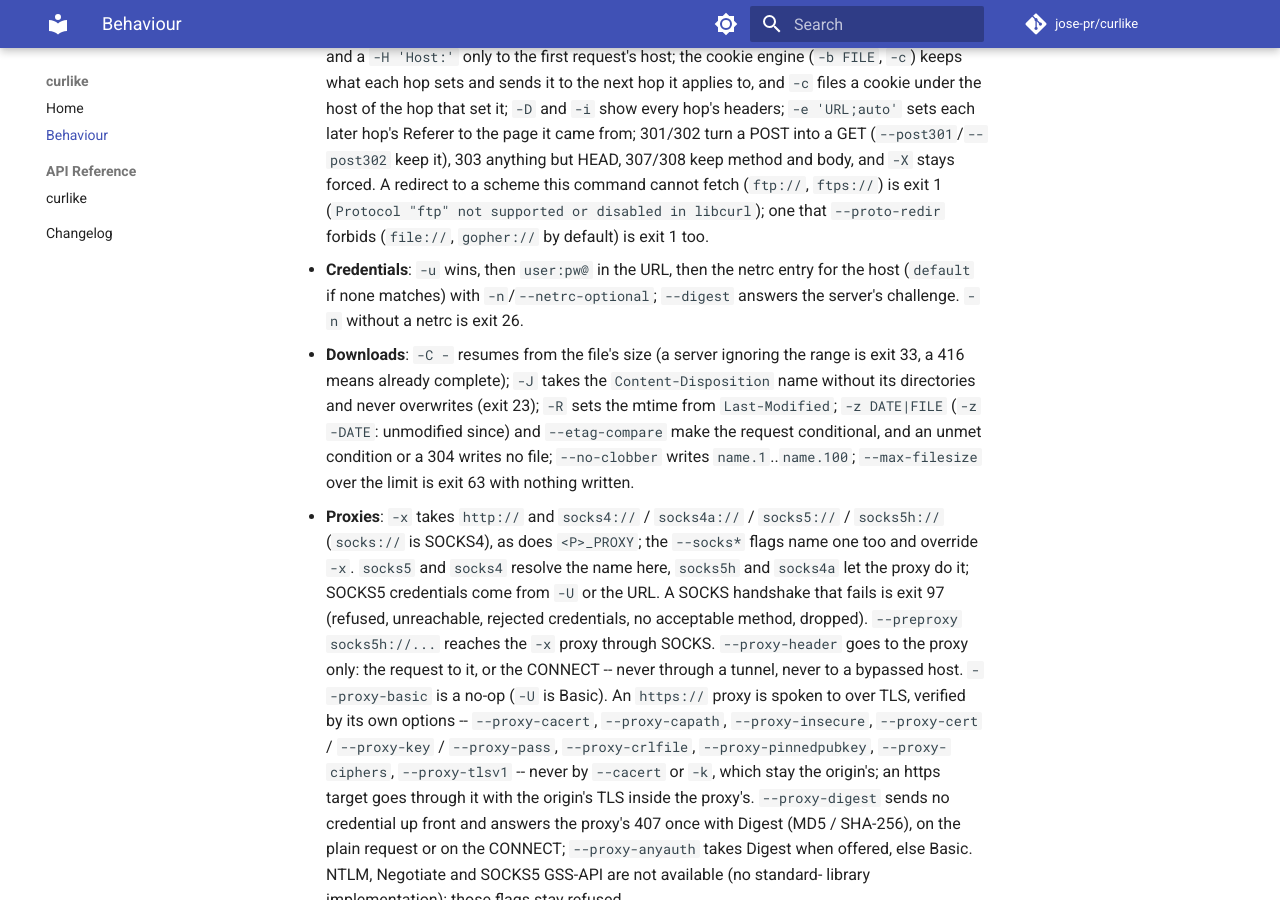
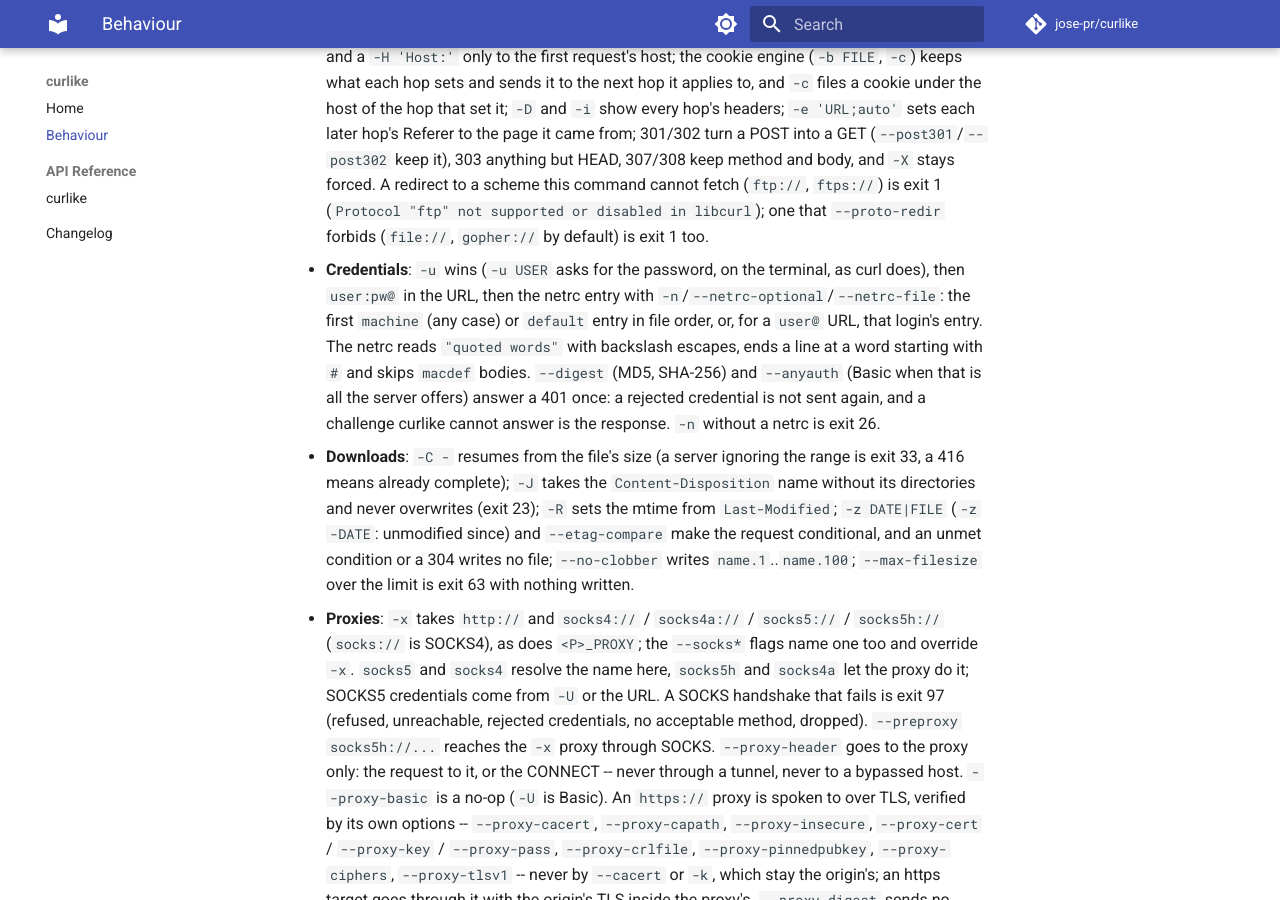
Before and after one commit to jose-pr/curlike, an MkDocs documentation site: the page built from docs/behaviour.md, in a window 1280 px wide and 900 px high, scrolled down 1413 px. Built offline with MkDocs 1.6.1 and Material for MkDocs 9.7.7, drawn with Linux system fonts in a browser that asks for light colours; comment, search, counter and statistics services are not loaded; some of the changed text lies outside the part shown.

Commit message:
docs: Digest, netrc and -u in the behaviour notes; version 0.1.0.dev9

```diff
--- a/docs/behaviour.md
+++ b/docs/behaviour.md
@@ -65,9 +65,15 @@
     exit 1 (`Protocol "ftp" not supported or disabled in libcurl`); one that
     `--proto-redir` forbids (`file://`, `gopher://` by default) is exit 1
     too.
-  - **Credentials**: `-u` wins, then `user:pw@` in the URL, then the netrc entry
-    for the host (`default` if none matches) with `-n`/`--netrc-optional`;
-    `--digest` answers the server's challenge. `-n` without a netrc is exit 26.
+  - **Credentials**: `-u` wins (`-u USER` asks for the password, on the
+    terminal, as curl does), then `user:pw@` in the URL, then the netrc entry
+    with `-n`/`--netrc-optional`/`--netrc-file`: the first `machine` (any case)
+    or `default` entry in file order, or, for a `user@` URL, that login's
+    entry. The netrc reads `"quoted words"` with backslash escapes, ends a line
+    at a word starting with `#` and skips `macdef` bodies. `--digest` (MD5,
+    SHA-256) and `--anyauth` (Basic when that is all the server offers) answer
+    a 401 once: a rejected credential is not sent again, and a challenge
+    curlike cannot answer is the response. `-n` without a netrc is exit 26.
   - **Downloads**: `-C -` resumes from the file's size (a server ignoring the
     range is exit 33, a 416 means already complete); `-J` takes the
     `Content-Disposition` name without its directories and never overwrites
--- a/pyproject.toml
+++ b/pyproject.toml
@@ -5,7 +5,7 @@ build-backend = "hatchling.build"
 
 [project]
 name = "curlike"
-version = "0.1.0.dev8"
+version = "0.1.0.dev9"
 authors = [{ name = "jose-pr", email = "jose-pr@coqui.dev" }]
 description = "A drop-in curl: the real curl when there is one, with syshttp's proxy and hooks applied, else a curl-compatible command over the standard library"
 readme = "README.md"
```
Also changed, not shown: other parts of docs/behaviour.md (+1 -2 lines), CHANGELOG.md (+12 -0 lines).
